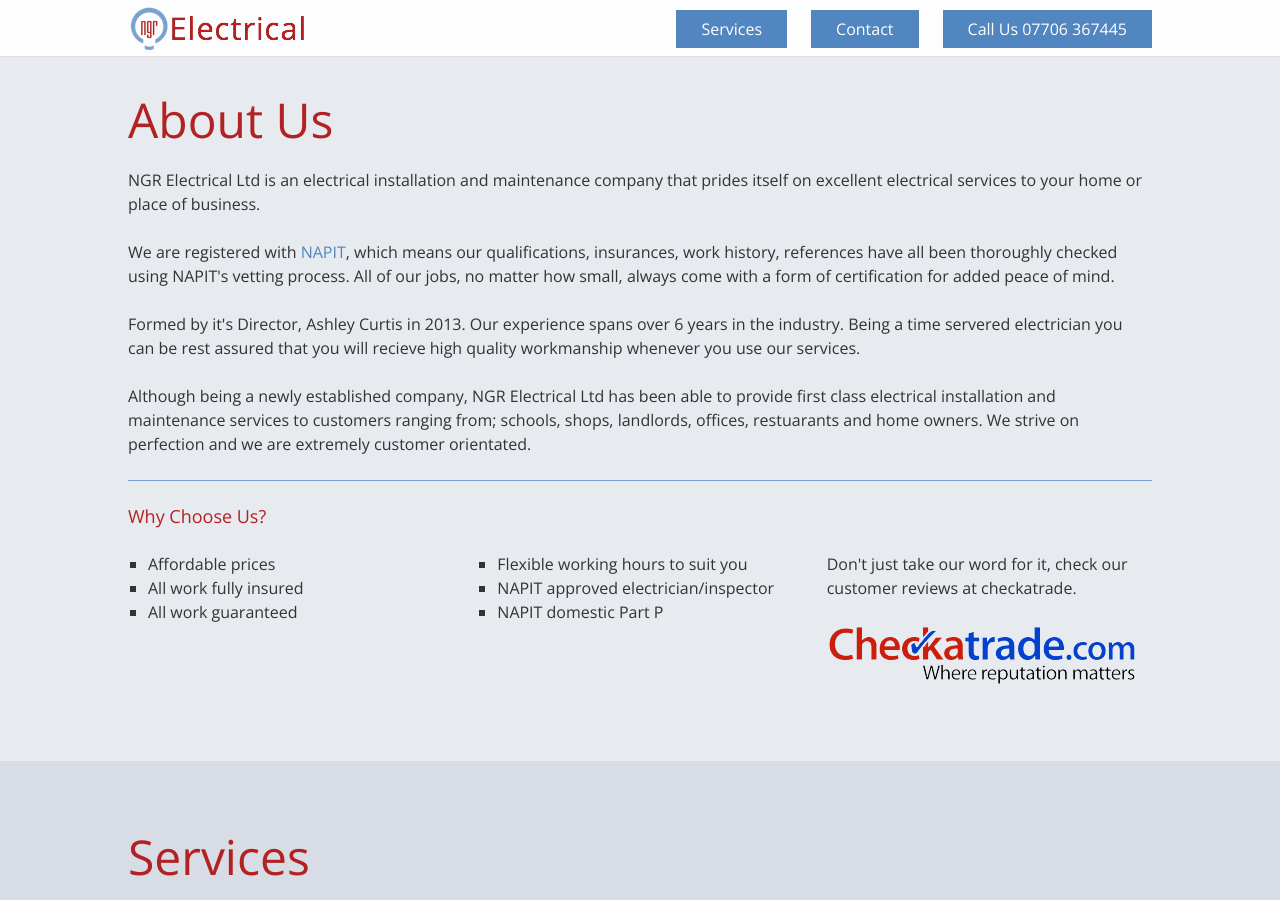
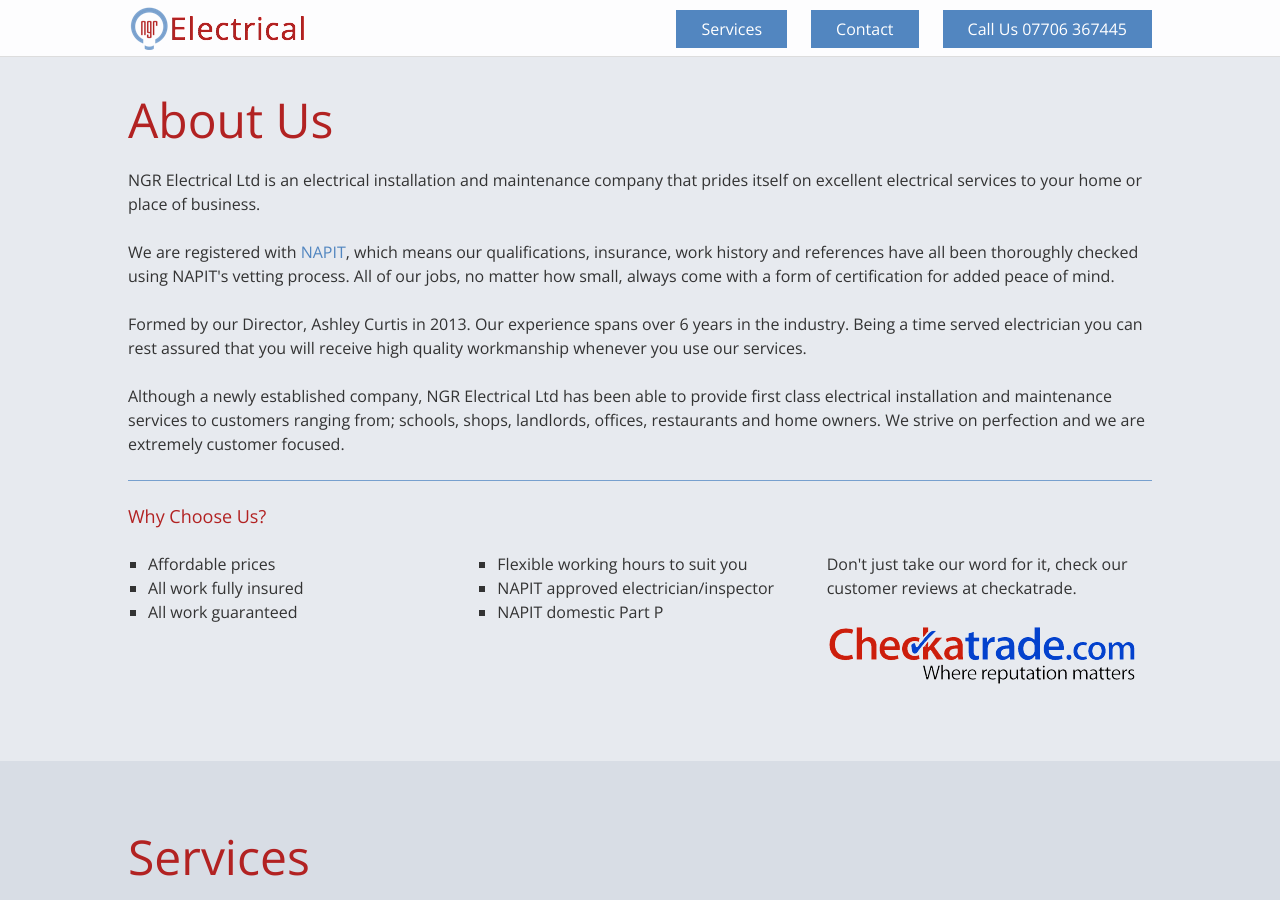
Before and after one commit to hostie/ngrelectrical, a Jekyll site: the page built from index.html, in a window 1280 px wide and 900 px high. Built offline with Jekyll 4.4.1, drawn with Linux system fonts in a browser that asks for light colours; nearby versions of some CDN libraries; the list of posts is cut into pages by our own code.

Commit message:
Grammer tweaks for content

```diff
--- a/index.html
+++ b/index.html
@@ -21,25 +21,26 @@
 
                 <p>
                     We are registered with <a href="http://napit.org.uk/defaultConsumer.asp">NAPIT</a>,
-                    which means our qualifications, insurances, work history,
-                    references have all been thoroughly checked using NAPIT's
-                    vetting process. All of our jobs, no matter how small, always
-                    come with a form of certification for added peace of mind.
+                    which means our qualifications, insurance, work history
+                    and references have all been thoroughly checked using
+                    NAPIT's vetting process. All of our jobs, no matter how
+                    small, always come with a form of certification for added
+                    peace of mind.
                 </p>
 
                 <p>
-                    Formed by it's Director, Ashley Curtis in 2013. Our experience
-                    spans over 6 years in the industry. Being a time servered
-                    electrician you can be rest assured that you will recieve
-                    high quality workmanship whenever you use our services.
+                    Formed by our Director, Ashley Curtis in 2013. Our experience
+                    spans over 6 years in the industry. Being a time served
+                    electrician you can rest assured that you will receive high
+                    quality workmanship whenever you use our services.
                 </p>
 
                 <p>
-                    Although being a newly established company, NGR Electrical Ltd
+                    Although a newly established company, NGR Electrical Ltd
                     has been able to provide first class electrical installation
                     and maintenance services to customers ranging from; schools,
-                    shops, landlords, offices, restuarants and home owners. We
-                    strive on perfection and we are extremely customer orientated.
+                    shops, landlords, offices, restaurants and home owners. We
+                    strive on perfection and we are extremely customer focused.
                 </p>
 
                 <hr>
```
